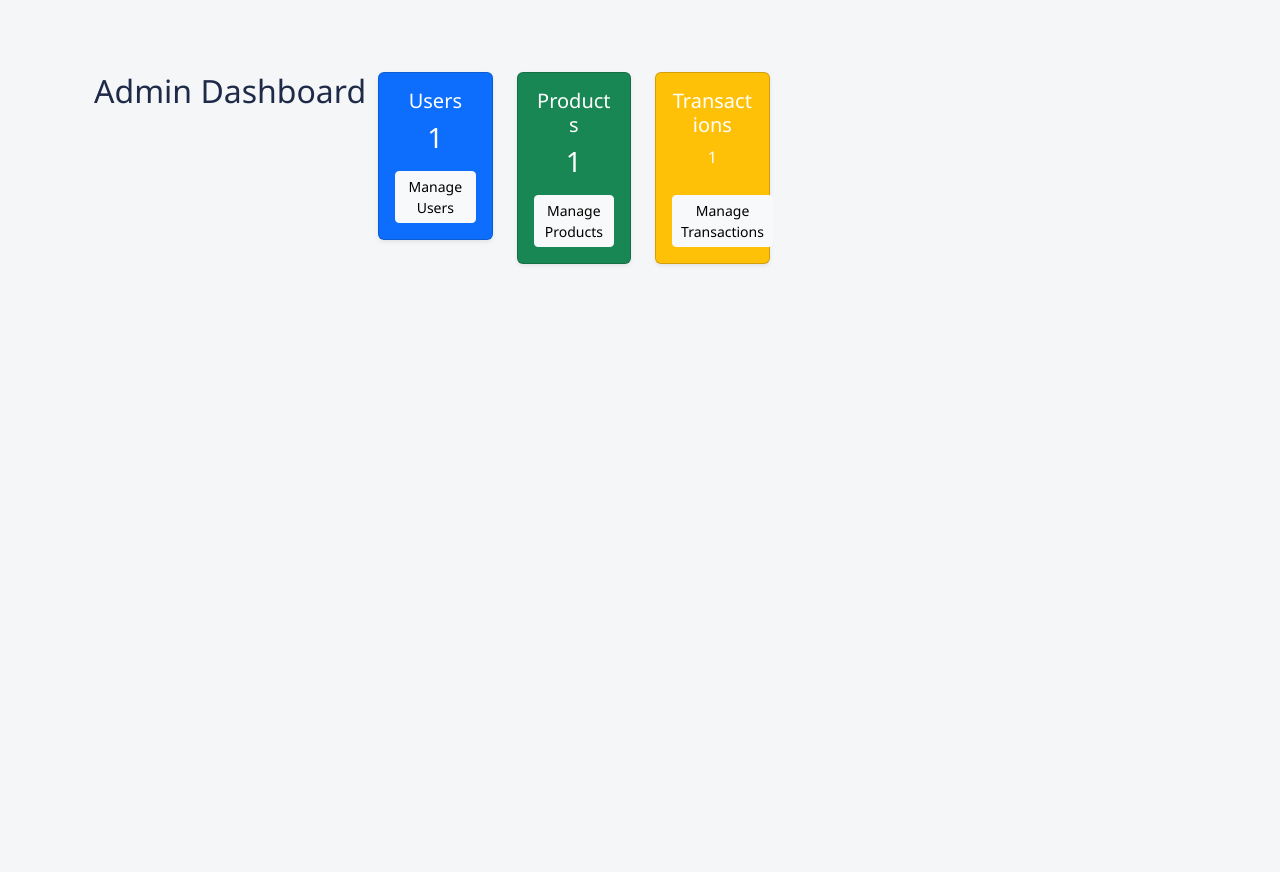
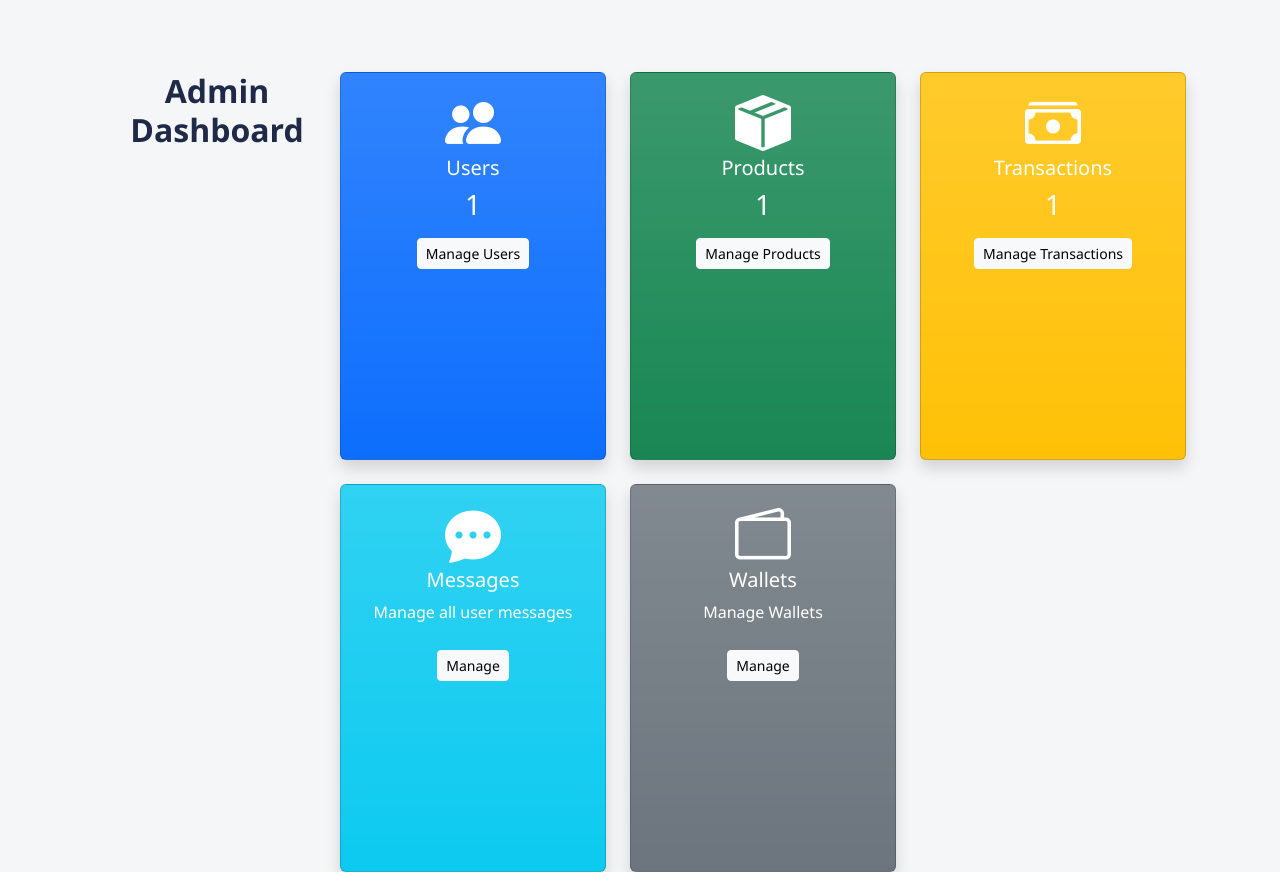
Before and after one commit to jtingvv7/2510-CSP1123-TC1L-G07, a Python web app: template admin/templates/dashboard.html in a window 1280 px wide. Shown: the part 83-955 px from the top of the page. Run offline with Jinja, Linux system fonts and the light colour scheme; the template is opened without the code that fills it: most values are stand-ins (such as "Sample title", 1, 10 or a date in 2020).

Commit message:
add manage wallet in admindashboard

```diff
--- a/admin/templates/dashboard.html
+++ b/admin/templates/dashboard.html
@@ -3,41 +3,79 @@
 
 {% block content %}
 <div class="container mt-5">
-  <h2 class="text-center mb-4">Admin Dashboard</h2>
+  <h2 class="text-center mb-4 fw-bold">Admin Dashboard</h2>
 
-  <div class="row justify-content-center text-center">
-    <div class="row">
-        <!--number of users-->
-        <div class="col-md-3">
-            <div class="card  text-white bg-primary shadow-sm mb-4">
-                <div class="card-body">
+  <div class="row row-cols-1 row-cols-md-3 g-4">
+    <!-- Users -->
+    <div class="col">
+      <div class="card text-white bg-primary bg-gradient shadow h-100 card-hover">
+        <div class="card-body text-center">
+          <i class="bi bi-people-fill display-4 mb-2"></i>
           <h5 class="card-title">Users</h5>
           <h3>{{ user_count }}</h3>
-                    <a href="{{ url_for('admin.manage_users') }}" class="btn btn-light btn-sm mt-2"> Manage Users</a>
+          <a href="{{ url_for('admin.manage_users') }}" class="btn btn-light btn-sm mt-2">Manage Users</a>
         </div>
       </div>
     </div>
-        <!--number of products-->
-        <div class="col-md-3">
-            <div class="card  text-white bg-success shadow-sm mb-4">
-                <div class="card-body">
+
+    <!-- Products -->
+    <div class="col">
+      <div class="card text-white bg-success bg-gradient shadow h-100 card-hover">
+        <div class="card-body text-center">
+          <i class="bi bi-box-seam-fill display-4 mb-2"></i>
           <h5 class="card-title">Products</h5>
           <h3>{{ product_count }}</h3>
-                    <a href="{{ url_for('admin.manage_products') }}" class="btn btn-light btn-sm mt-2"> Manage Products</a>
+          <a href="{{ url_for('admin.manage_products') }}" class="btn btn-light btn-sm mt-2">Manage Products</a>
         </div>
       </div>
     </div>
-        <!--number of transactions-->
-        <div class="col-md-3">
-            <div class="card  text-white bg-warning shadow-sm mb-4">
-                <div class="card-body">
+
+    <!-- Transactions -->
+    <div class="col">
+      <div class="card text-white bg-warning bg-gradient shadow h-100 card-hover">
+        <div class="card-body text-center">
+          <i class="bi bi-cash-stack display-4 mb-2"></i>
           <h5 class="card-title">Transactions</h5>
-                    <p class="card-text">{{ transaction_count }}</p>
-                    <a href="{{ url_for('admin.manage_transactions') }}"class="btn btn-light btn-sm mt-2"> Manage Transactions</a>
+          <h3>{{ transaction_count }}</h3>
+          <a href="{{ url_for('admin.manage_transactions') }}" class="btn btn-light btn-sm mt-2">Manage Transactions</a>
+        </div>
+      </div>
+    </div>
+
+    <!-- Messages -->
+    <div class="col">
+      <div class="card text-white bg-info bg-gradient shadow h-100 card-hover">
+        <div class="card-body text-center">
+          <i class="bi bi-chat-dots-fill display-4 mb-2"></i>
+          <h5 class="card-title">Messages</h5>
+          <p class="card-text">Manage all user messages</p>
+          <a href="{{ url_for('admin.manage_messages') }}" class="btn btn-light btn-sm mt-2">Manage</a>
+        </div>
+      </div>
+    </div>
+
+    <!-- Wallets -->
+    <div class="col">
+      <div class="card text-white bg-secondary bg-gradient shadow h-100 card-hover">
+        <div class="card-body text-center">
+          <i class="bi bi-wallet2 display-4 mb-2"></i>
+          <h5 class="card-title">Wallets</h5>
+          <p class="card-text">Manage Wallets</p>
+          <a href="{{ url_for('admin.manage_wallets') }}" class="btn btn-light btn-sm mt-2">Manage</a>
         </div>
       </div>
     </div>
   </div>
-</div></div>
+</div>
 
+<!-- CSS -->
+<style>
+  .card-hover {
+    transition: transform 0.2s ease, box-shadow 0.2s ease;
+  }
+  .card-hover:hover {
+    transform: translateY(-5px);
+    box-shadow: 0px 8px 20px rgba(0,0,0,0.2);
+  }
+</style>
 {% endblock %}
--- a/usersystem/app.py
+++ b/usersystem/app.py
@@ -5,7 +5,7 @@ from flask import Blueprint, render_template, request, redirect, url_for, flash,
 from werkzeug.utils import secure_filename
 from werkzeug.security import generate_password_hash, check_password_hash
 from main import db
-from models import User, Transaction, Review, SafeLocation, Product
+from models import User, Transaction, Review, SafeLocation, Product, Wallet
 from flask_login import login_user, logout_user, current_user
 
 usersystem_bp = Blueprint(
@@ -122,6 +122,10 @@ def register():
         # Create new user
         user = User(name=name, email=email, password=hashed_password)
         db.session.add(user)
+        db.session.commit()
+        #Each new user can get one wallet
+        new_wallet = Wallet(user_id=user.id, balance=0.0)
+        db.session.add(new_wallet)
         db.session.commit()
         return redirect(url_for("usersystem.login"))
 
```
Also changed, not shown: admin/routes.py (+27 -1 lines), admin/templates/manage_wallets.html (added, +52 -0 lines). Lines whose indentation alone changed are shown as unchanged.
